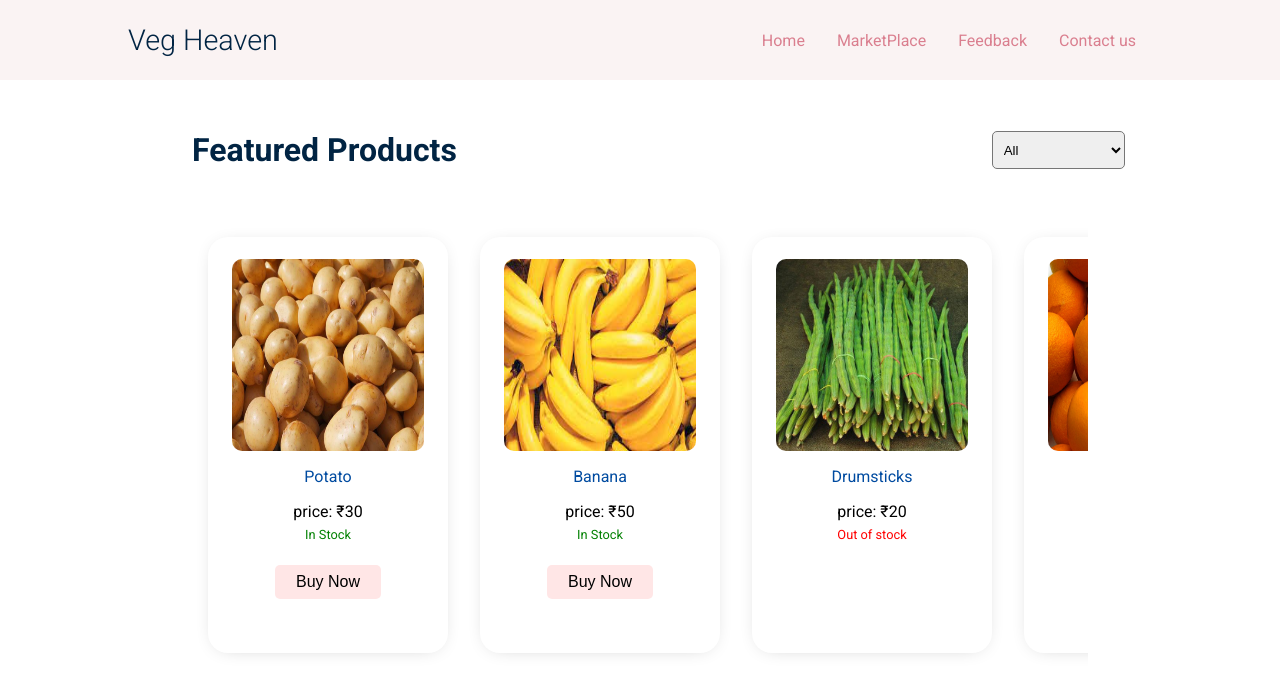
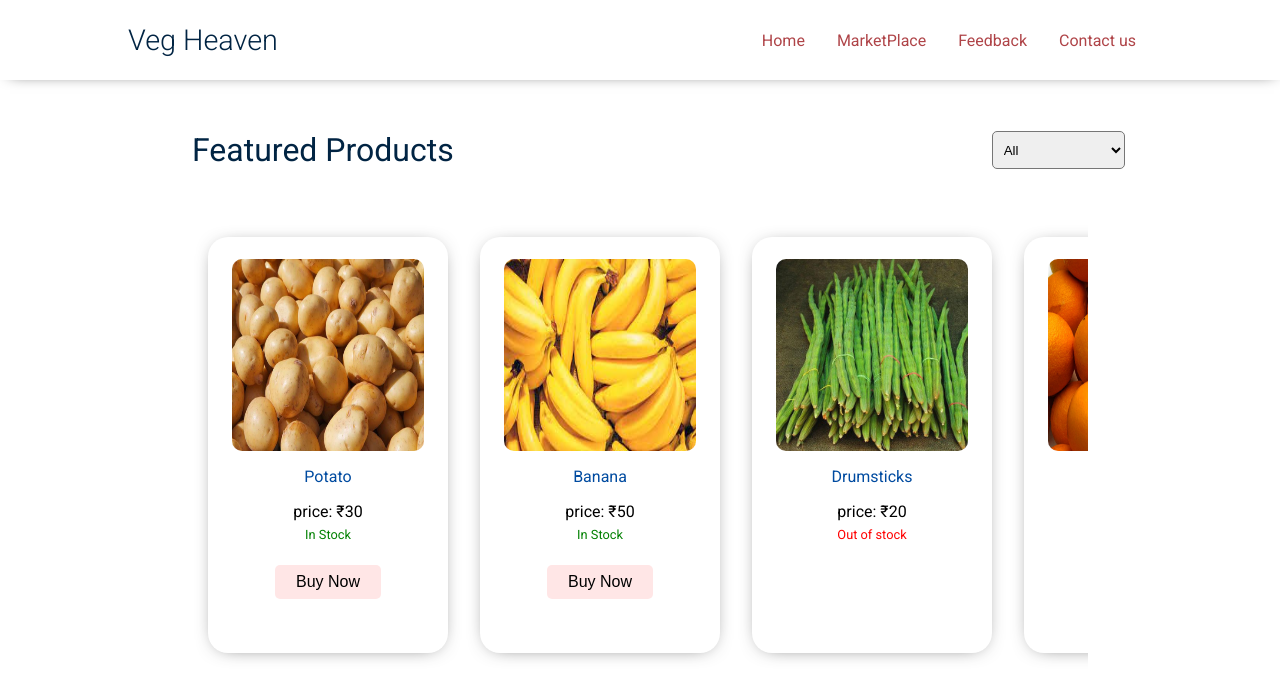
Before and after one commit to gvirus21/veg-heaven, a React (Create React App) app: page / in a window 1280 px wide. Shown: the top 698 px of the page. Built offline with nearby package versions, Linux system fonts and the light colour scheme.

Commit message:
updated the ui

```diff
--- a/src/App.css
+++ b/src/App.css
@@ -5,8 +5,15 @@
 
 .NavMenu li a {
   text-decoration: none;
-  color: #da7f8f;
+  color: #af4448;
   padding: 1em;
+  transition: all 0.2s ease-in-out;
+}
+.NavMenu li a:hover {
+  color: black;
+}
+.NavMenu li a:active {
+  color: #ffa4a2;
 }
 
 .Logo {
@@ -19,7 +26,8 @@
 .Navbar {
   height: 5em;
   width: 100vw;
-  background-color: #faf3f3;
+  background-color: #fff;
+  box-shadow: 2px 0 15px -8px black;
 }
 
 .NavContainer {
@@ -63,6 +71,7 @@
 .HeroHeading {
   color: #012443;
   display: inline-block;
+  font-weight: 400;
   margin: 0 2em;
 }
 
@@ -84,7 +93,7 @@
   min-width: 15em;
   margin: 1em;
   background-color: #fff;
-  box-shadow: 0px 2px 20px -10px rgba(0, 0, 0, 0.3);
+  box-shadow: 0px 2px 20px -10px rgba(0, 0, 0, 0.8);
   border-radius: 20px;
   display: flex;
   flex-direction: column;
--- a/src/scss/HeroSection/HeroSection.scss
+++ b/src/scss/HeroSection/HeroSection.scss
@@ -2,10 +2,10 @@
   height: 90vh;
   width: 100vw;
   overflow-x: hidden;
+  // background-color: #ffebee;
 }
 
 .heroSectionContainer {
-  // background-color: #ffe6e6;
   height: 40em;
   width: 80vw;
   margin: 0 auto;
@@ -18,6 +18,7 @@
 .HeroHeading {
   color: #012443;
   display: inline-block;
+  font-weight: 400;
   margin: 0 2em;
 }
 
@@ -40,7 +41,7 @@
   min-width: 15em;
   margin: 1em;
   background-color: #fff;
-  box-shadow: 0px 2px 20px -10px rgba(0, 0, 0, 0.3);
+  box-shadow: 0px 2px 20px -10px rgba(0, 0, 0, 0.8);
   border-radius: 20px;
   display: flex;
   flex-direction: column;
--- a/src/scss/Navbar/navbar.scss
+++ b/src/scss/Navbar/navbar.scss
@@ -5,8 +5,17 @@
 
 .NavMenu li a {
   text-decoration: none;
-  color: #da7f8f;
+  color: #af4448;
   padding: 1em;
+  transition: all 0.2s ease-in-out;
+
+  &:hover {
+    color: black;
+  }
+
+  &:active {
+    color: #ffa4a2;
+  }
 }
 .Logo {
   color: #012443;
@@ -18,7 +27,8 @@
 .Navbar {
   height: 5em;
   width: 100vw;
-  background-color: #faf3f3;
+  background-color: #fff;
+  box-shadow: 2px 0 15px -8px black;
 }
 
 .NavContainer {
```
Also changed, not shown: 1 other file (tests, documents, lock files or other folders).
